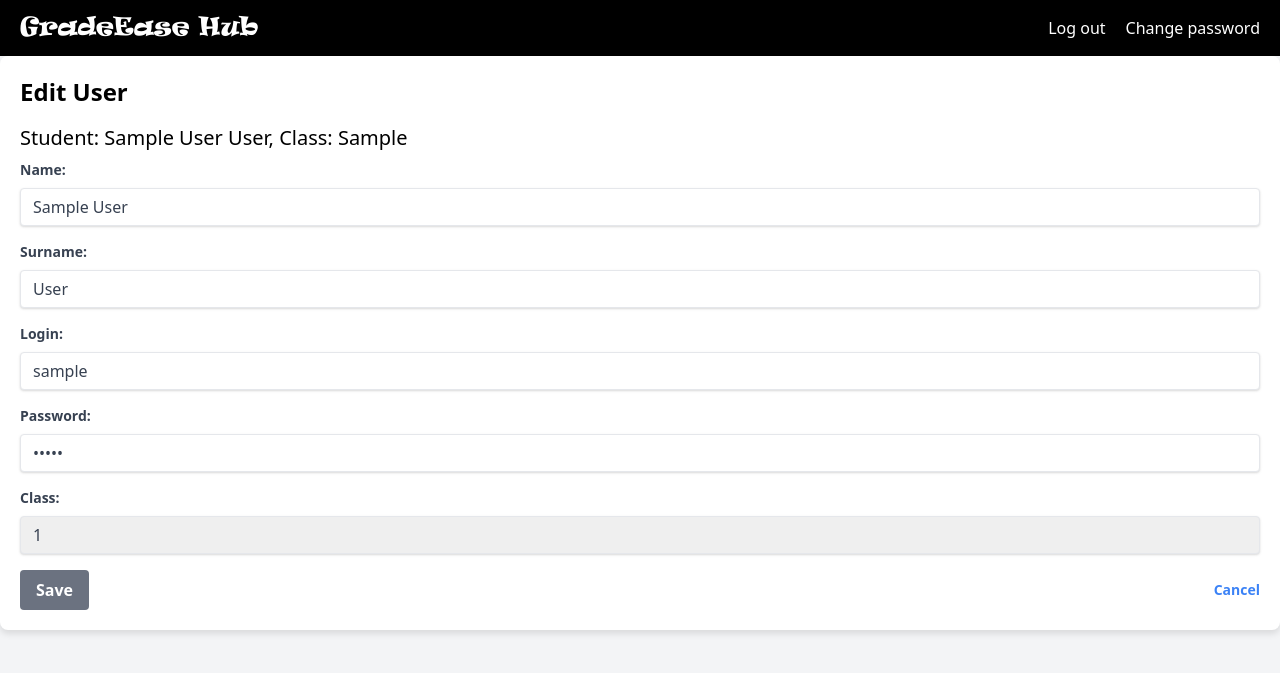
After one commit to JakubKumer/gradehub, a PHP site: page /edit.php?student_id=1 in a window 1280 px wide. The commit adds this page. Shown: the top 673 px of the page. Run offline with PHP 8.4, Linux system fonts and the light colour scheme; the visitor is signed in with stand-in values (Sample User, id 1); tables that the repository leaves empty or names only in its code hold one stand-in row (values such as "Sample post").

Commit message:
Dodawnie oceny, wyswietlanie ocen, edytowanie danych usera, usuwanie usera i aktualizacja bd

```diff
--- /dev/null
+++ b/pages/edit.php
@@ -0,0 +1,119 @@
+<?php
+session_start();
+include_once "../scripts/connect.php"; // Include connection script
+
+// Sprawdzenie, czy użytkownik jest zalogowany
+if (!isset($_SESSION['id_user'])) {
+    header("Location: login.php");
+    exit();
+}
+
+$user_id = $_GET['student_id']; // Pobranie student_id z parametru GET
+
+// Pobranie danych użytkownika
+$sql_student = "
+    SELECT users.name, users.surname, users.login, students.class
+    FROM users
+    INNER JOIN students ON users.user_id = students.user_id
+    WHERE users.user_id = :user_id
+";
+$stmt_student = $conn->prepare($sql_student);
+$stmt_student->bindParam(':user_id', $user_id, PDO::PARAM_INT);
+$stmt_student->execute();
+$student = $stmt_student->fetch(PDO::FETCH_ASSOC);
+
+// Przetwarzanie formularza po jego wysłaniu
+if ($_SERVER['REQUEST_METHOD'] === 'POST') {
+    $name = $_POST['name'];
+    $surname = $_POST['surname'];
+    $login = $_POST['login'];
+    $password = $_POST['password'];
+    $class = $_POST['class'];
+
+    // Aktualizacja danych użytkownika
+    $sql_update_user = "
+        UPDATE users
+        SET name = :name, surname = :surname, login = :login, password = :password
+        WHERE user_id = :user_id
+    ";
+    $stmt_update_user = $conn->prepare($sql_update_user);
+    $stmt_update_user->bindParam(':name', $name, PDO::PARAM_STR);
+    $stmt_update_user->bindParam(':surname', $surname, PDO::PARAM_STR);
+    $stmt_update_user->bindParam(':login', $login, PDO::PARAM_STR);
+    $stmt_update_user->bindParam(':password', $password, PDO::PARAM_STR); // Pamiętaj, aby hasło było bezpiecznie hashowane!
+    $stmt_update_user->bindParam(':user_id', $user_id, PDO::PARAM_INT);
+    $stmt_update_user->execute();
+
+    // Aktualizacja danych studenta
+    $sql_update_student = "
+        UPDATE students
+        SET class = :class
+        WHERE user_id = :user_id
+    ";
+    $stmt_update_student = $conn->prepare($sql_update_student);
+    $stmt_update_student->bindParam(':class', $class, PDO::PARAM_STR);
+    $stmt_update_student->bindParam(':user_id', $user_id, PDO::PARAM_INT);
+    $stmt_update_student->execute();
+
+    // Przekierowanie z powrotem do panelu admina po zapisaniu zmian
+    header("Location: admin.php");
+    exit();
+}
+?>
+
+<!DOCTYPE html>
+<html lang="en">
+<head>
+    <meta charset="UTF-8">
+    <meta name="viewport" content="width=device-width, initial-scale=1.0">
+    <title>Edit User - GradeEase Hub</title>
+    <link href="https://cdn.jsdelivr.net/npm/tailwindcss@2.2.19/dist/tailwind.min.css" rel="stylesheet">
+    <link rel="stylesheet" href="../css/student.css"> <!-- Dodaj link do Twojego pliku CSS -->
+</head>
+<body>
+    <div class="navbar">
+        <div class="navbar-brand">GradeEase Hub</div>
+        <div class="navbar-links">
+            <a href="#">Log out</a>
+            <a href="#">Change password</a>
+        </div>
+    </div>
+
+    <div class="container mx-auto p-4">
+        <h1 class="text-2xl font-bold mb-4">Edit User</h1>
+        <div>
+            <h2 class="text-xl mb-2">Student: <?php echo htmlspecialchars($student['name'] . ' ' . $student['surname']); ?>, Class: <?php echo htmlspecialchars($student['class']); ?></h2>
+            <form action="edit.php?student_id=<?php echo htmlspecialchars($user_id); ?>" method="POST">
+                <div class="mb-4">
+                    <label for="name" class="block text-gray-700 text-sm font-bold mb-2">Name:</label>
+                    <input type="text" id="name" name="name" value="<?php echo htmlspecialchars($student['name']); ?>" class="shadow appearance-none border rounded w-full py-2 px-3 text-gray-700 leading-tight focus:outline-none focus:shadow-outline">
+                </div>
+                <div class="mb-4">
+                    <label for="surname" class="block text-gray-700 text-sm font-bold mb-2">Surname:</label>
+                    <input type="text" id="surname" name="surname" value="<?php echo htmlspecialchars($student['surname']); ?>" class="shadow appearance-none border rounded w-full py-2 px-3 text-gray-700 leading-tight focus:outline-none focus:shadow-outline">
+                </div>
+                <div class="mb-4">
+                    <label for="login" class="block text-gray-700 text-sm font-bold mb-2">Login:</label>
+                    <input type="text" id="login" name="login" value="<?php echo htmlspecialchars($student['login']); ?>" class="shadow appearance-none border rounded w-full py-2 px-3 text-gray-700 leading-tight focus:outline-none focus:shadow-outline">
+                </div>
+                <div class="mb-4">
+                    <label for="password" class="block text-gray-700 text-sm font-bold mb-2">Password:</label>
+                    <input type="password" id="password" name="password" value="12345" class="shadow appearance-none border rounded w-full py-2 px-3 text-gray-700 leading-tight focus:outline-none focus:shadow-outline">
+                </div>
+                <div class="mb-4">
+                    <label for="class" class="block text-gray-700 text-sm font-bold mb-2">Class:</label>
+                    <select id="class" name="class" class="shadow appearance-none border rounded w-full py-2 px-3 text-gray-700 leading-tight focus:outline-none focus:shadow-outline">
+                        <?php for ($i = 1; $i <= 8; $i++) { ?>
+                            <option value="<?php echo $i; ?>" <?php echo ($student['class'] == $i) ? 'selected' : ''; ?>><?php echo $i; ?></option>
+                        <?php } ?>
+                    </select>
+                </div>
+                <div class="flex items-center justify-between">
+                <button class="bg-gray-500 hover:bg-gray-700 text-white font-bold py-2 px-4 rounded">Save</button>
+                <a href="admin.php" class="inline-block align-baseline font-bold text-sm text-blue-500 hover:text-blue-800">Cancel</a>
+                </div>
+            </form>
+        </div>
+    </div>
+</body>
+</html>
```
Also changed, not shown: pages/add_mark.php (added, +94 -0 lines), pages/admin.php (+9 -7 lines), pages/admin_marks.php (+31 -14 lines), pages/delete_student.php (added, +26 -0 lines).
